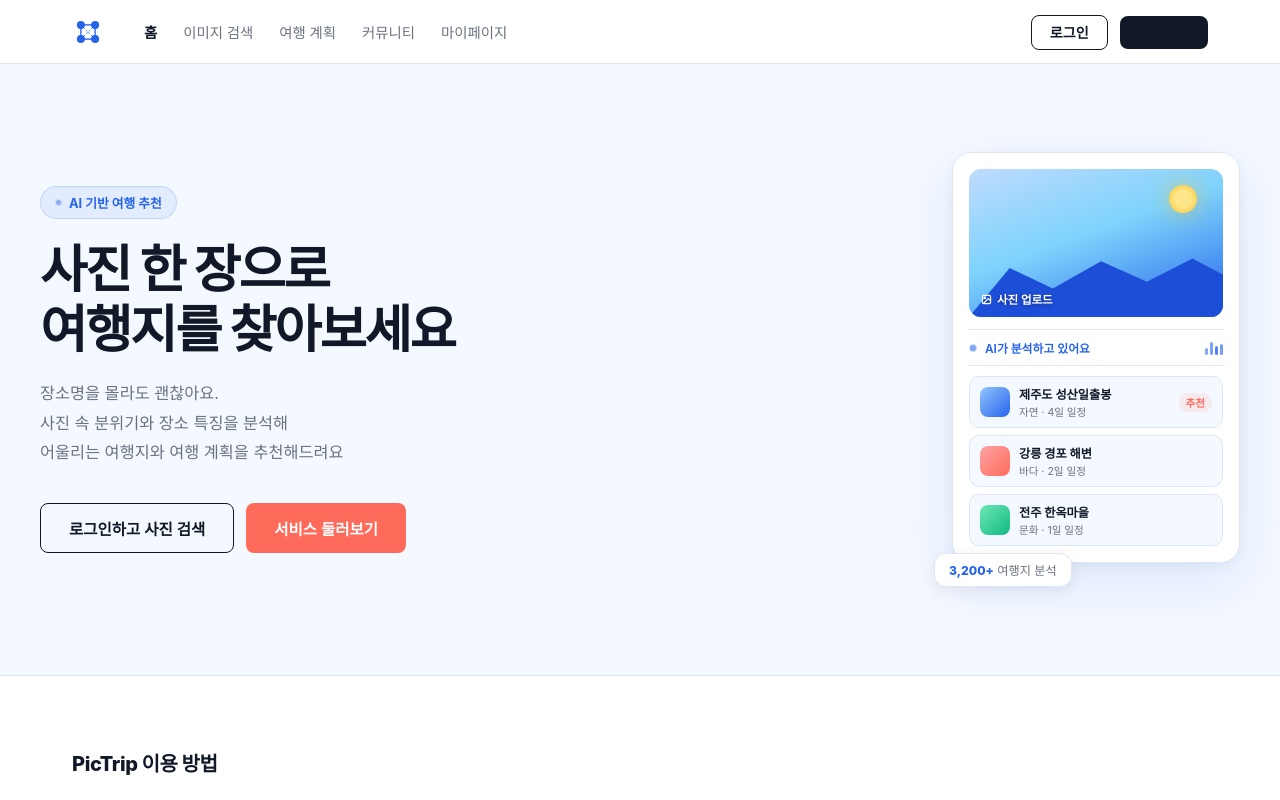
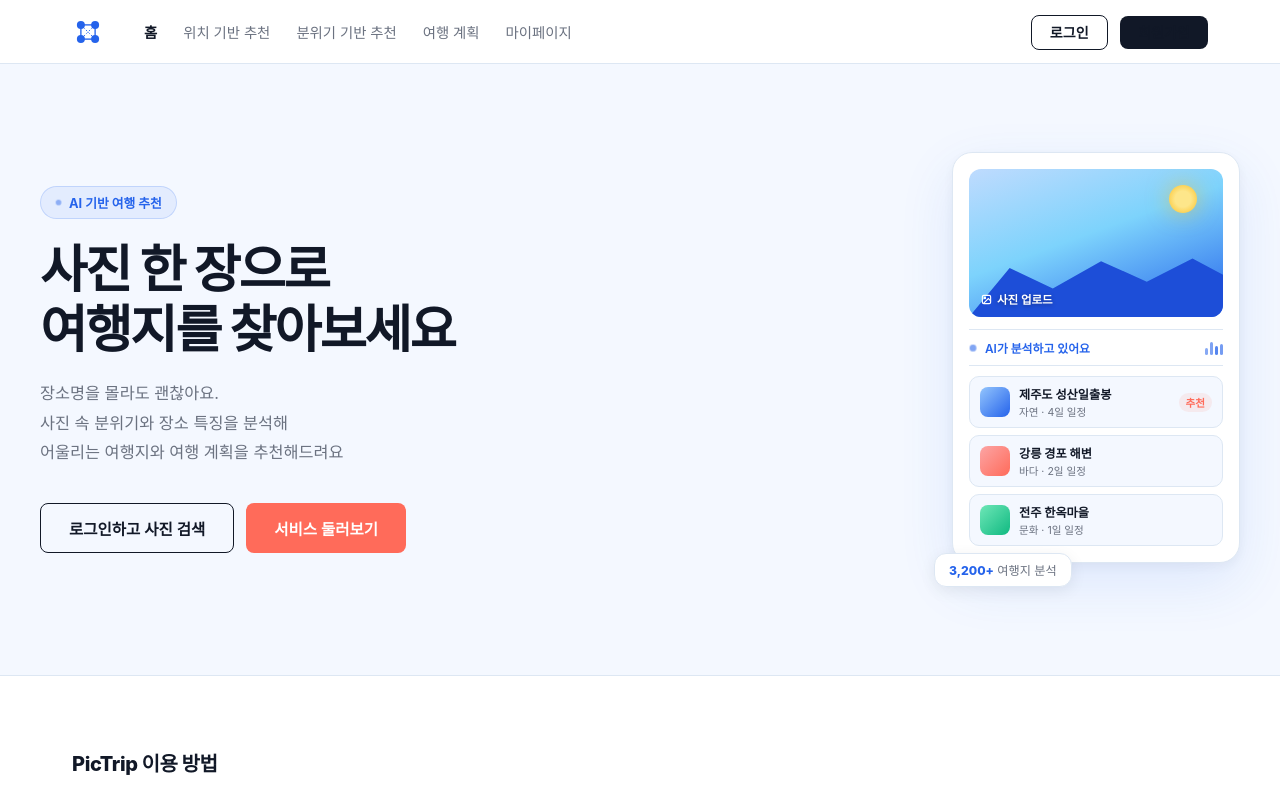
Before and after one commit to prgrms-aibe-devcourse/AIBE7-Project1-Team04, a website with bundled scripts: page public/index.html in a window 1280 px wide. Shown: the top 800 px of the page. Built offline with nearby package versions, Linux system fonts and the light colour scheme; a web font is replaced by a local one.

Commit message:
refactor: 헤더 "이미지 검색"을 위치/분위기 기반 추천으로 분리
이미지 검색이 위치 기반·분위기 기반 두 흐름으로 분리되어 단일 진입점이
어색해진 상태를 정리.

- header.js NAV_ITEMS: "이미지 검색" 1개 → "위치 기반 추천" / "분위기 기반 추천" 2개
- footer.js 서비스 컬럼: 동일하게 2개로 분리, dead-link "커뮤니티" 항목 제거
- image-location-analyze.html / image-mood-analyze.html: renderHeader active 키를
  각각 image-location-analyze / image-mood-analyze 로 갱신
- main.js 빈 상태 안내의 dead-link /pages/image-analyze.html → image-location-analyze.html

Co-Authored-By: Claude Opus 4.7 <noreply@anthropic.com>

```diff
--- a/public/js/components/footer.js
+++ b/public/js/components/footer.js
@@ -27,9 +27,9 @@ function buildMarkup() {
         <div>
           <p class="footer-col-title">서비스</p>
           <ul class="footer-col-links">
-            <li><a href="/pages/image-analyze.html">이미지 검색</a></li>
+            <li><a href="/pages/image-location-analyze.html">위치 기반 추천</a></li>
+            <li><a href="/pages/image-mood-analyze.html">분위기 기반 추천</a></li>
             <li><a href="/pages/itinerary-create.html">여행 계획</a></li>
-            <li><a href="#">커뮤니티</a></li>
             <li><a href="/pages/my-trips.html">마이페이지</a></li>
           </ul>
         </div>
--- a/public/js/components/header.js
+++ b/public/js/components/header.js
@@ -1,8 +1,8 @@
 const NAV_ITEMS = [
   { key: "home", href: "/", label: "홈" },
-  { key: "image-analyze", href: "/pages/image-analyze.html", label: "이미지 검색" },
+  { key: "image-location-analyze", href: "/pages/image-location-analyze.html", label: "위치 기반 추천" },
+  { key: "image-mood-analyze", href: "/pages/image-mood-analyze.html", label: "분위기 기반 추천" },
   { key: "itinerary-create", href: "/pages/itinerary-create.html", label: "여행 계획" },
-  { key: "community", href: "#", label: "커뮤니티" },
   { key: "my-trips", href: "/pages/my-trips.html", label: "마이페이지" },
 ];
 
--- a/public/js/pages/main.js
+++ b/public/js/pages/main.js
@@ -95,7 +95,7 @@ async function loadRecentTrips() {
       grid.innerHTML = `
         <div class="trips-empty-main">
           아직 저장된 여행 일정이 없어요.<br>
-          <a href="/pages/image-analyze.html" style="color:#2563eb;font-weight:600;margin-top:8px;display:inline-block;">여행지 탐색하기 →</a>
+          <a href="/pages/image-location-analyze.html" style="color:#2563eb;font-weight:600;margin-top:8px;display:inline-block;">여행지 탐색하기 →</a>
         </div>
       `;
       return;
```
Also changed, not shown: public/pages/image-location-analyze.html (+1 -1 lines), public/pages/image-mood-analyze.html (+1 -1 lines).
